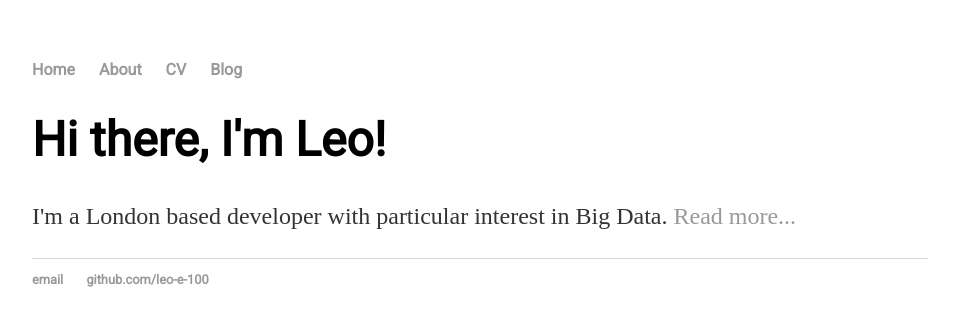
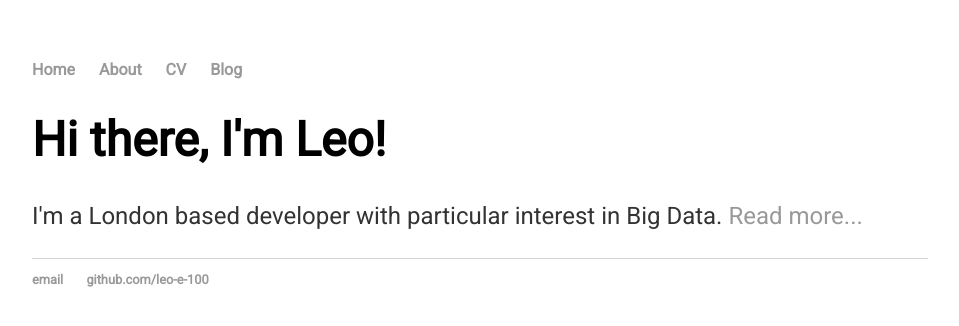
Before and after one commit to LEO-E-100/leo-e-100.github.io, a Jekyll site: the page built from index.html, in a window 1280 px wide. Shown: the top 326 px of the page, without its empty margins (160-1119 px from the left). Built offline with Jekyll 4.4.1, drawn with Linux system fonts in a browser that asks for light colours.

Commit message:
Font Updates

```diff
--- a/css/main.css
+++ b/css/main.css
@@ -1,4 +1,5 @@
 body {
+    font-family: 'Roboto', sans-serif;
     margin: 60px auto;
     width: 70%;
 }
@@ -27,6 +28,7 @@ p {
     font-size: 1.5em;
     line-height: 1.4em;
     color: #333;
+    font-family: 'Roboto', sans-serif;
 }
 footer {
     border-top: 1px solid #d5d5d5;
```
